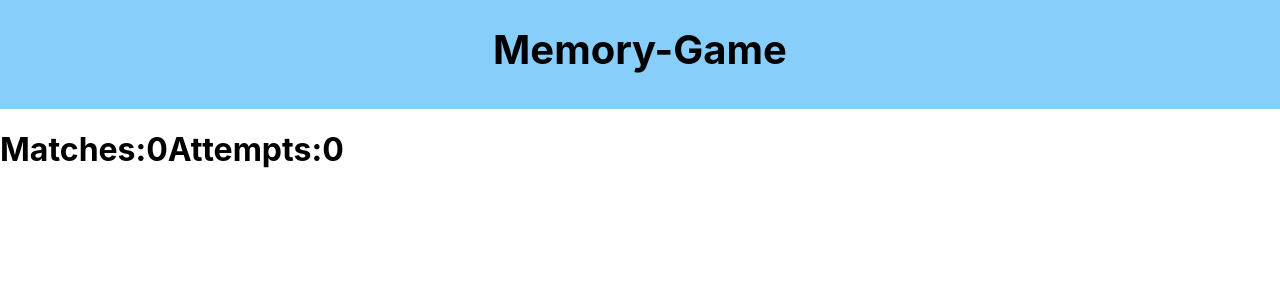
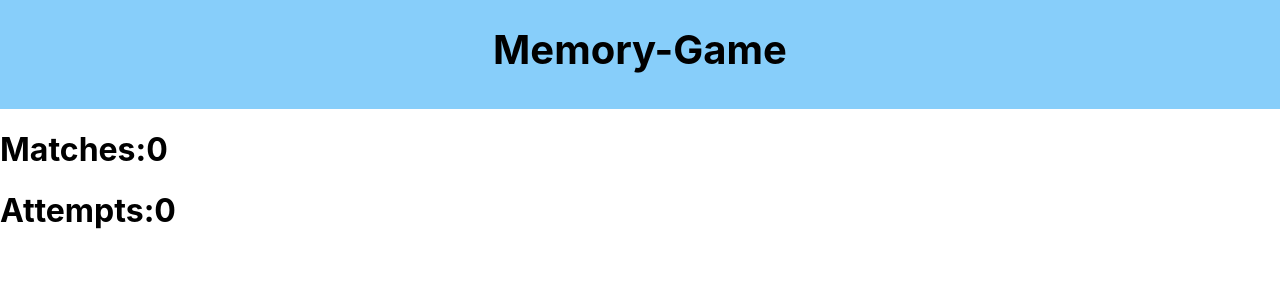
Before and after one commit to vengets/react-memory-game, a React (Create React App) app: page / in a window 1280 px wide. Shown: the top 300 px of the page. Built offline with nearby package versions, Linux system fonts and the light colour scheme.

Commit message:
Adding score's child element - refactor

```diff
--- a/src/MemoryGame.tsx
+++ b/src/MemoryGame.tsx
@@ -1,20 +1,28 @@
 import React from 'react';
 
-export function MemoryGame() {
+export function Score() {
     return (
-        <>
         <div className="score">
             <h1>
                 Matches:
                 <span id="matches" data-testid="matches">
                     0
                 </span>
+            </h1>
+            <h1>
                 Attempts:
                 <span id="attempts" data-testid="attempts">
                     0
                 </span>
             </h1>
         </div>
+    );
+}
+
+export function MemoryGame() {
+    return (
+        <>
+            <Score />
             <div className="grid"></div>
         </>
     );
```
Lines whose indentation alone changed are shown as unchanged.
